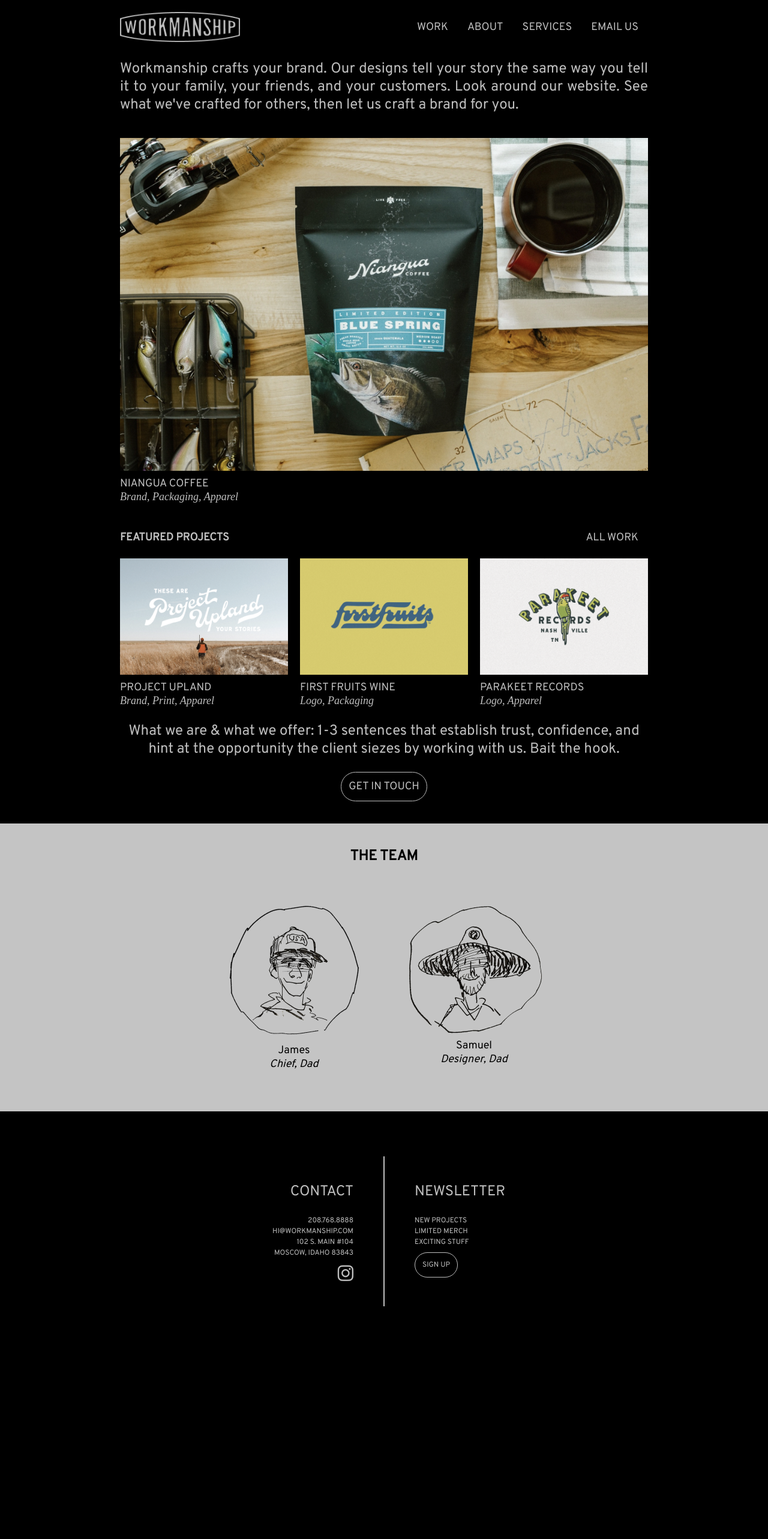
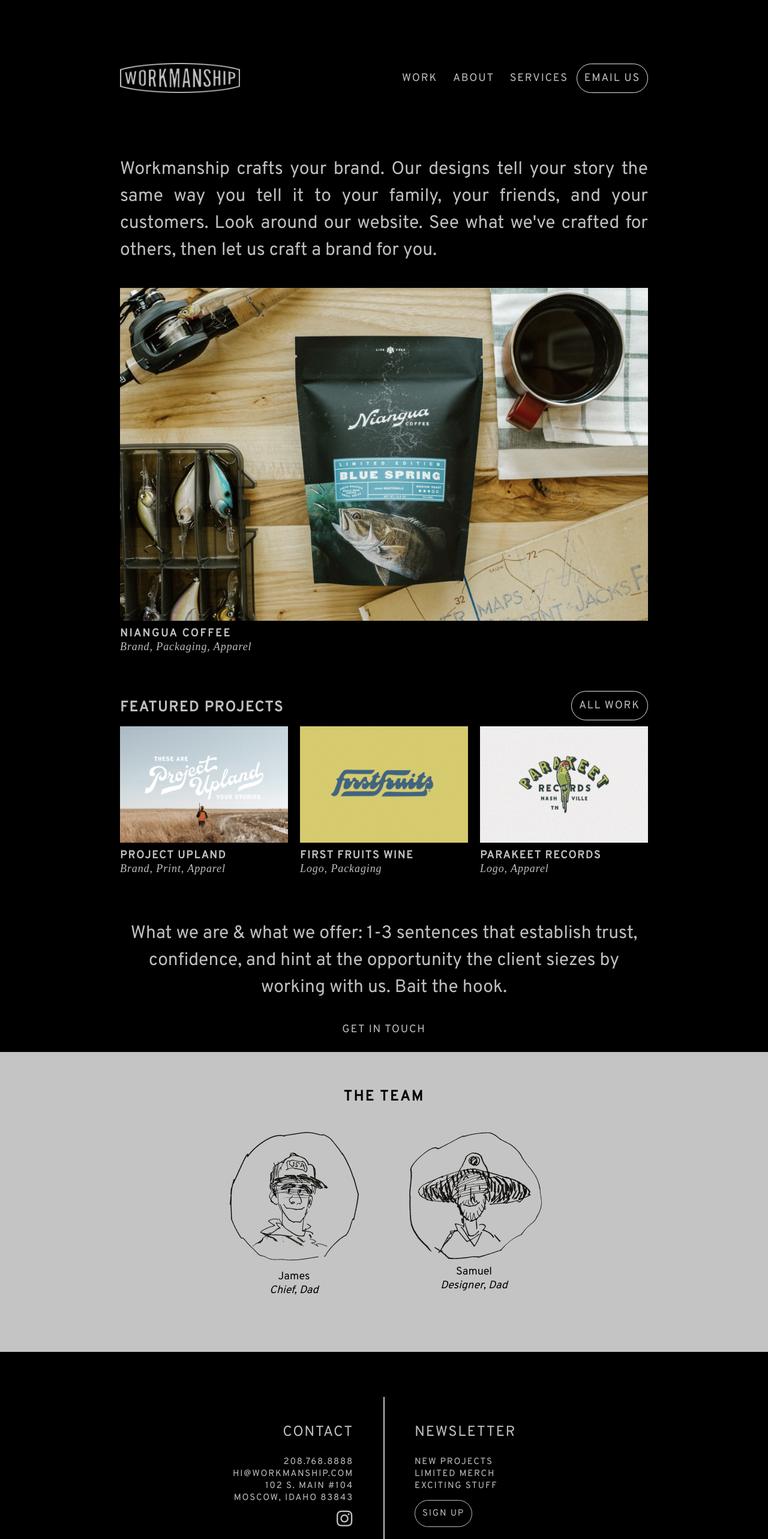
Before and after one commit to gdickison/workmanship, a React (Create React App) app: page / in a window 1280 px wide. Shown: the top 2566 px of the page at 60% size. Before the commit the page ends 2253 px from the top, so only its background shows below. Built offline with nearby package versions, Linux system fonts and the light colour scheme; a web font is replaced by a local one.

Commit message:
Make changes from comments

```diff
--- a/src/Components/AllWorkButton.js
+++ b/src/Components/AllWorkButton.js
@@ -8,14 +8,16 @@
 
 const StyledMenuLinkA = styled.a`
     text-align: center;
-    padding: 16px;
+    padding: 12px;
     text-decoration: none;
+    letter-spacing: .1rem;
+    border: 1px solid #E5E5E5;
+    border-radius: 25px;
 
     &:hover {
         background-color: #E5E5E5;
         color: #000000;
         cursor: pointer;
-        border-radius: 25px;
     }
 `;
 
--- a/src/Components/BottomLine.js
+++ b/src/Components/BottomLine.js
@@ -5,13 +5,15 @@
     grid-template-columns: repeat(4, 1fr);
     height: 400px;
     text-transform: uppercase;
+    letter-spacing: .1rem;
 `;
 
 const StyledContact = styled.p`
-    font-size: 12px;
+    font-size: 15px;
     text-align: right;
     margin: 0;
     padding: 1px 50px 1px 0;
+    height: 18px;
 `;
 
 const Contact = ({text}) => {
@@ -21,10 +23,11 @@
 }
 
 const StyledNewsletter = styled.p`
-    font-size: 12px;
+    font-size: 15px;
     text-align: left;
     margin: 0;
     padding: 1px 0 1px 50px;
+    height: 18px;
 `;
 
 const Newsletter = ({text}) => {
@@ -34,7 +37,7 @@
 }
 
 const MenuItem = styled.li`
-    padding: 16px 0;
+    padding: 24px 0;
     display: inline-block;
 `;
 
@@ -44,7 +47,7 @@
     text-decoration: none;
     border: 1px solid #BFBFBF;
     border-radius: 25px;
-    font-size: 12px;
+    font-size: 15px;
 
     &:hover {
         background-color: #E5E5E5;
--- a/src/Components/FeaturedProjectPhotos.js
+++ b/src/Components/FeaturedProjectPhotos.js
@@ -38,9 +38,10 @@
 
 const ProjectImageTitle = styled.p`
     font-size: 18px;
-    font-weight: 400;
+    font-weight: 600;
     text-transform: uppercase;
     margin: 10px 0 0 0;
+    letter-spacing: .1rem;
 
     @media only screen and (max-width: 1024px) {
         font-size: 1.5vw;
@@ -57,6 +58,7 @@
     font-weight: 400;
     font-style: italic;
     margin: 0;
+    letter-spacing: .05rem;
 
     @media only screen and (max-width: 1024px) {
         font-size: 1.5vw;
--- a/src/Components/FeaturedProjects.js
+++ b/src/Components/FeaturedProjects.js
@@ -4,13 +4,13 @@
 import {FeaturedProjectPhotos} from './FeaturedProjectPhotos';
 
 const StyledFeaturedProjectsDiv = styled.div`
-    padding: 0 100px;
+    padding: 30px 100px 60px 100px;
 `;
 
 const FeaturedProjects = () => {
     return (
         <StyledFeaturedProjectsDiv>
-            <span style={{fontWeight: "900", padding: "16px 0", float: "left", height: "30px"}}>FEATURED PROJECTS</span>
+            <span style={{ fontSize: "24px", letterSpacing: ".1rem", fontWeight: "900", padding: "16px 0", float: "left", height: "30px"}}>FEATURED PROJECTS</span>
             <AllWorkButton/>
             <FeaturedProjectPhotos xRepeat="3"/>
         </StyledFeaturedProjectsDiv>
--- a/src/Components/GetInTouch.js
+++ b/src/Components/GetInTouch.js
@@ -10,12 +10,11 @@
     text-align: center;
     padding: 12px;
     text-decoration: none;
-    border: 1px solid #BFBFBF;
-    border-radius: 25px;
+    letter-spacing: .1rem;
 
     &:hover {
-        background-color: #E5E5E5;
-        color: #000000;
+        border: 1px solid #BFBFBF;
+        border-radius: 25px;
         cursor: pointer;
     }
 `;
--- a/src/Components/Header.js
+++ b/src/Components/Header.js
@@ -7,7 +7,7 @@
     display: flex;
     justify-content: space-between;
     align-items: center;
-    padding: 15px 100px;
+    padding: 100px;
     text-transform: uppercase;
 
     @media (max-width: 480px){
--- a/src/Components/HeroImage.js
+++ b/src/Components/HeroImage.js
@@ -16,7 +16,7 @@
                     source="images/niangua.jpg"
                     altText="niangua coffee"
                 />
-                <ProjectImageTitle>
+                <ProjectImageTitle style={{letterSpacing: ".15rem"}}>
                     NIANGUA COFFEE
                 </ProjectImageTitle>
                 <ProjectImageSubtitle>
--- a/src/Components/NavMenu.js
+++ b/src/Components/NavMenu.js
@@ -4,14 +4,38 @@
 
 const StyledMenuLinkA = styled.a`
     text-align: center;
-    padding: 16px;
+    padding: 12px;
     text-decoration: none;
+    letter-spacing: .1rem;
 
     &:hover {
-        background-color: #E5E5E5;
-        color: #000000;
+        border: 1px solid #E5E5E5;
+        padding: 11px;
         cursor: pointer;
         border-radius: 25px;
+    }
+
+    @media (max-width: 822px){
+        padding: 5px;
+    }
+
+    @media (max-width: 480px){
+        font-size: 16px;
+    }
+`;
+
+const StyledEmailLinkA = styled.a`
+    text-align: center;
+    padding: 12px;
+    text-decoration: none;
+    letter-spacing: .1rem;
+    border: 1px solid #E5E5E5;
+    border-radius: 25px;
+
+    &:hover {
+        color: #000000;
+        background-color: #E5E5E5;
+        cursor: pointer;
     }
 
     @media (max-width: 822px){
@@ -29,6 +53,12 @@
     )
 }
 
+const EmailLink = () => {
+    return (
+        <StyledEmailLinkA>email us</StyledEmailLinkA>
+    )
+}
+
 const NavMenu = () => {
     const [hamburgerOpen, setHamburgerOpen] = useState(false);
     const toggleHamburger = () => {
@@ -38,10 +68,10 @@
     return (
         <div className="navigation">
             <ul>
-                <li><MenuLink text="work" href="#"/></li>
-                <li><MenuLink text="about" href="#"/></li>
-                <li><MenuLink text="services" href="#"/></li>
-                <li><MenuLink text="email us" href="#"/></li>
+                <li style={{paddingRight: "2px"}}><MenuLink text="work" href="#"/></li>
+                <li style={{paddingRight: "2px"}}><MenuLink text="about" href="#"/></li>
+                <li style={{paddingRight: "2px"}}><MenuLink text="services" href="#"/></li>
+                <li><EmailLink href="#"/></li>
             </ul>
             <div className="hamburger" onClick={toggleHamburger}>
                 <Hamburger isOpen={hamburgerOpen}/>
--- a/src/Components/Team.js
+++ b/src/Components/Team.js
@@ -2,7 +2,7 @@
 
 const TeamContainer = styled.div`
     background-color: #C4C4C4;
-    height: 480px;
+    height: 500px;
     width: 100vw;
     position: relative;
     left: calc(-50vw + 50%);
@@ -11,10 +11,13 @@
 const TeamContainerHeader = styled.p`
     color: black;
     text-align: center;
-    padding: 40px;
+    padding: 60px 40px 40px 40px;
+    margin: 0;
     text-transform: uppercase;
     font-size: 24px;
-    font-weight: 700;
+    font-weight: 900;
+    letter-spacing: .15rem;
+    height: 30px;
 `;
 
 const TeamRow = styled.div`
--- a/src/Components/TextBlob.js
+++ b/src/Components/TextBlob.js
@@ -1,20 +1,23 @@
 import styled from "styled-components";
 
 const StyledTextBlob = styled.div`
-    font-size: 24px;
+    font-size: 30px;
     font-weight: 400;
-    padding: 10px 100px;
+    padding: 0 100px 10px 100px;
     text-align: ${props => props.justification};
+    line-height: 45px;
 
     @media only screen and (max-width: 1024px) {
         font-size: 24px;
         transition: ease all .5s;
+        line-height: 40px;
     }
 
     @media only screen and (max-width: 760px) {
         font-size: 18px;
         transition: ease all .5s;
         text-align: left;
+        line-height: 30px;
     }
 
     @media (max-width: 480px){
```
